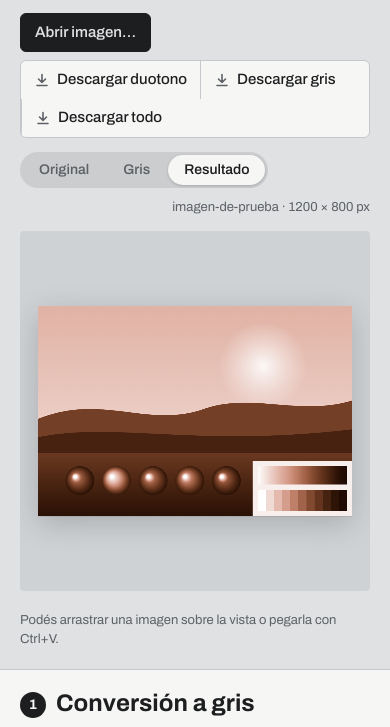
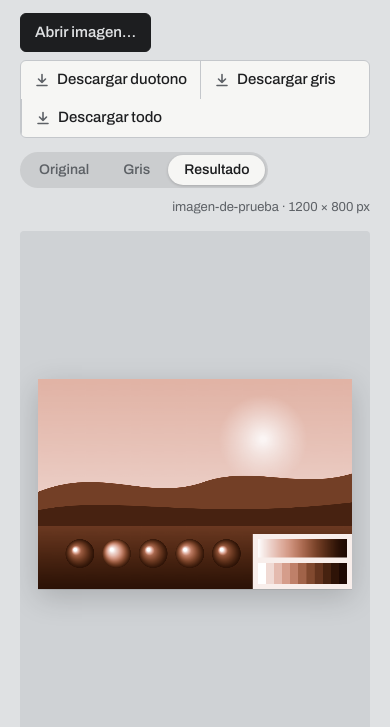
Before and after one commit to dmenta/duo, a plain HTML site: page src/index.html in a window 390 px wide. Shown: the part 117-844 px from the top of the page. Drawn offline with nearby package versions, Linux system fonts and the light colour scheme.

Commit message:
Corrección problema de scroll vertical

```diff
--- a/src/styles.css
+++ b/src/styles.css
@@ -75,11 +75,14 @@ select {
 .app {
     display: grid;
     grid-template-columns: minmax(0, 1fr) 380px;
-    min-height: 100vh;
+    /* La app ocupa exactamente la ventana: sin scroll de página en escritorio */
+    height: calc(100vh - env(safe-area-inset-top, 0px) - env(safe-area-inset-bottom, 0px));
+    height: calc(100dvh - env(safe-area-inset-top, 0px) - env(safe-area-inset-bottom, 0px));
 }
 @media (max-width: 900px) {
     .app {
         grid-template-columns: 1fr;
+        height: auto;
     }
 }
 
@@ -88,6 +91,7 @@ select {
     display: flex;
     flex-direction: column;
     min-width: 0;
+    min-height: 0;
     padding: 20px;
     gap: 14px;
 }
@@ -197,7 +201,7 @@ header.top {
 .stage {
     position: relative;
     flex: 1;
-    min-height: 360px;
+    min-height: 200px;
     background: var(--stage);
     border-radius: 4px;
     display: flex;
@@ -206,17 +210,23 @@ header.top {
     overflow: hidden;
     padding: 18px;
 }
+/* El canvas se centra dentro del escenario y se achica para entrar en el espacio que quede */
 .stage canvas {
-    max-width: 100%;
-    max-height: calc(100vh - 230px);
+    position: absolute;
+    inset: 18px;
+    margin: auto;
+    max-width: calc(100% - 36px);
+    max-height: calc(100% - 36px);
     display: block;
     box-shadow:
         0 1px 0 rgba(0, 0, 0, 0.08),
         0 8px 28px rgba(0, 0, 0, 0.18);
 }
 @media (max-width: 900px) {
-    .stage canvas {
-        max-height: 60vh;
+    .stage {
+        flex: none;
+        height: 60vh;
+        height: 60dvh;
     }
 }
 .stage.drag::after {
@@ -284,7 +294,7 @@ header.top {
     background: var(--surface);
     border-left: 1px solid var(--line);
     overflow-y: auto;
-    max-height: 100vh;
+    min-height: 0;
 }
 @media (max-width: 900px) {
     .panel {
```
